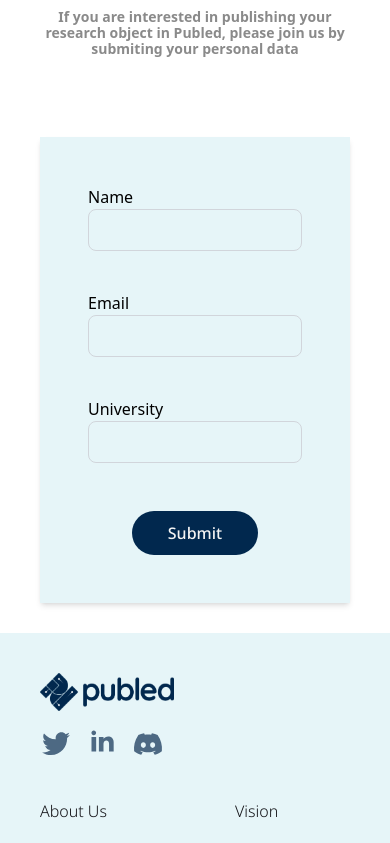
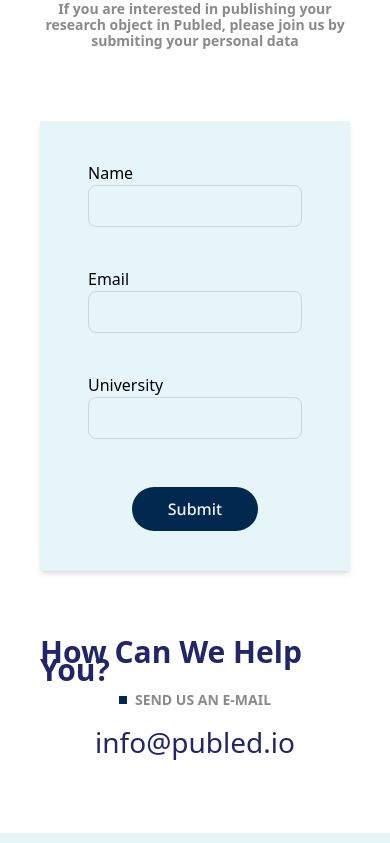
Before and after one commit to publed/publed-landing, a React (Create React App) app: page / in a window 390 px wide. Shown: the part 4160-5003 px from the top of the page. Built offline with nearby package versions, Linux system fonts and the light colour scheme.

Commit message:
Update ContactUs.tsx

```diff
--- a/src/components/ContactUs.tsx
+++ b/src/components/ContactUs.tsx
@@ -18,7 +18,12 @@ const ContactUs = () => {
         university: university,
       });
       console.log("Document written with ID: ", docRef.id);
-      setSubmited(true);
+      if (email && name && university) {
+        setSubmited(true);
+        setTimeout(() => {
+          setSubmited(false);
+        }, 2000);
+      }
     } catch (e) {
       console.error("Error adding document: ", e);
     }
@@ -27,10 +32,10 @@ const ContactUs = () => {
   return (
     <section
       id="contactus"
-      className={`bg-white flex flex-row justify-around items-center px-5 ss:px-4 py-[10px]`}
+      className={`bg-white flex flex-row justify-center items-center px-5 ss:px-4 py-[10px]`}
     >
-      <div className="flex flex-row justify-center ss:gap-36 gap-8 flex-wrap md:flex-nowrap w-full p-5 lg:p-10">
-        <div className="flex flex-col items-center py-12 gap-[40px] w-full">
+      <div className="flex flex-col justify-center ss:gap-20 gap-8 flex-wrap md:flex-nowrap w-full p-5 lg:p-10">
+        <div className="flex flex-col items-center py-10 gap-[40px] w-full">
           <div className="flex grow items-center leading-[1em] font-medium text-typo-dark-blue text-4xl md:text-[56px]">
             Join our Waitlist
           </div>
@@ -40,17 +45,9 @@ const ContactUs = () => {
               Publed, please join us by submiting your personal data
             </div>
           </div>
-          {/* <div className="flex flex-col gap-3">
-            <div className="uppercase text-typo-grey leading-[18px] font-semibold text-[16px]">
-              Send an e-mail
-            </div>
-            <div className="text-typo-dark-blue text-[28px] font-normal">
-              info@publed.io
-            </div>
-          </div> */}
         </div>
-        <div className="flex flex-col bg-blue-20 px-12 py-12 gap-[48px] w-full shadow-md items-center">
-          <div className="flex flex-col justify-between md:flex-row self-stretch w-full gap-10">
+        <div className="flex flex-col bg-blue-20 px-12 py-10 gap-[48px] w-full sm:w-1/2 lg:w-1/4 shadow-md items-center mx-auto">
+          <div className="flex flex-col justify-between self-stretch w-full gap-10">
             <form className="flex flex-col w-full">
               <div className="flex flex-col items-start">
                 <label>Name</label>
@@ -87,7 +84,7 @@ const ContactUs = () => {
                   type="text"
                   placeholder=""
                   aria-label="University"
-                  value={email}
+                  value={university}
                   onChange={(e) => setUniversity(e.target.value)}
                 />
               </div>
@@ -103,10 +100,26 @@ const ContactUs = () => {
           </div>
         </div>
         {submited ? (
-          <p className="text-typo-dark-blue text-sm md:text-md bg-white rounded-xl p-2 shadow-md">
+          <p className="text-typo-dark-blue text-sm md:text-md bg-green-50 rounded-xl p-2 shadow-md flex justify-center sm:w-1/2 lg:w-1/4 mx-auto">
             ☑ Thanks for joining us!
           </p>
         ) : null}
+        <div className="flex flex-col gap-3 justify-center mx-auto py-10">
+          <div className="text-typo-dark-blue leading-[18px] font-semibold text-[30px]">
+            How Can We Help You?
+          </div>
+          <div className="w-full flex flex-row gap-2 justify-center items-center">
+            <rect className="w-2 h-2 bg-dark-blue-60"></rect>
+            <div className="uppercase text-typo-grey leading-[18px] font-semibold text-[14px] text-center">
+              Send us an e-mail
+            </div>
+          </div>
+          <a href="mailto:info@publed.io">
+            <div className="text-typo-dark-blue text-[28px] font-normal text-center">
+              info@publed.io
+            </div>
+          </a>
+        </div>
       </div>
     </section>
   );
```
